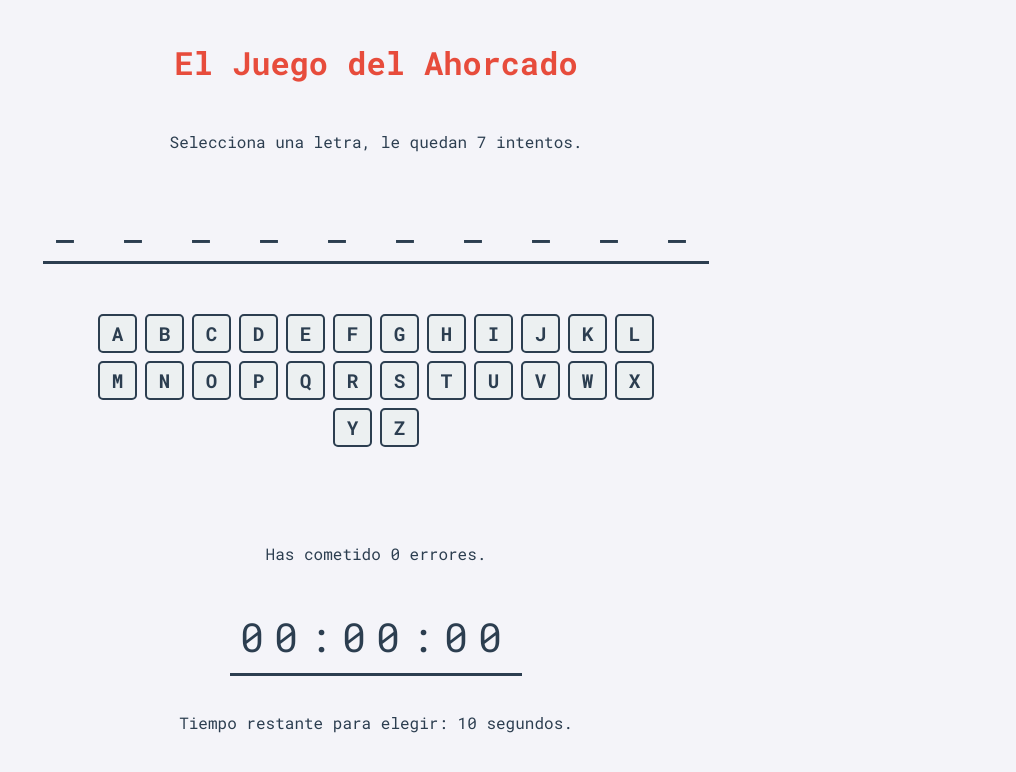
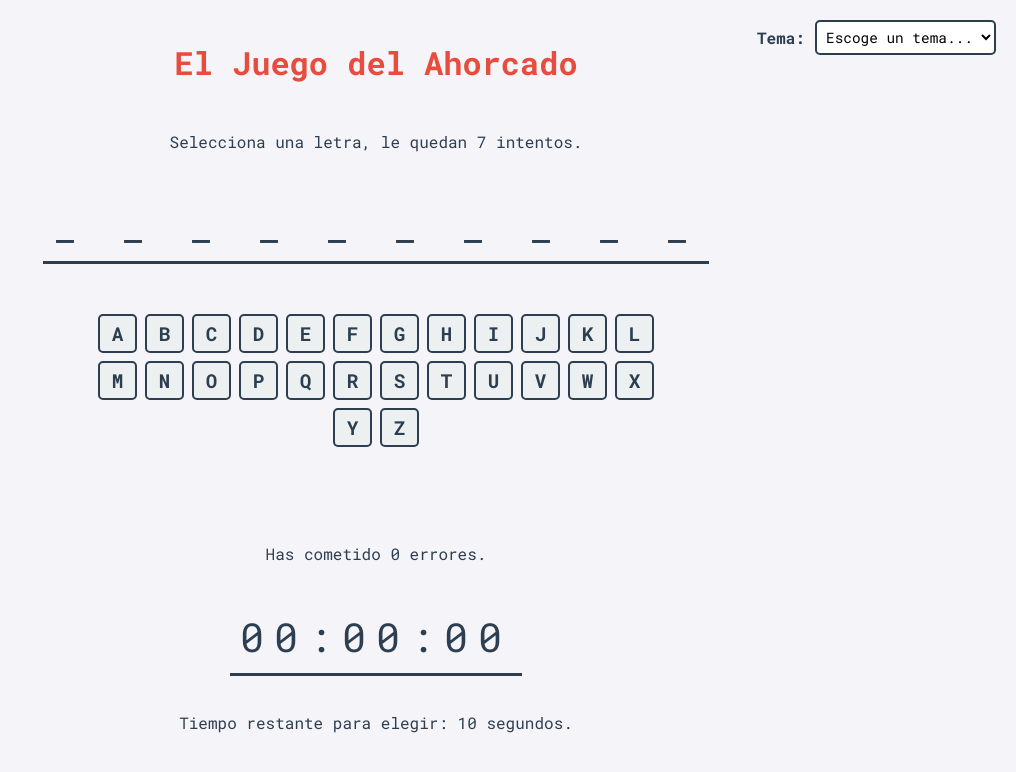
Before and after one commit to CFGSCojita/El-Juego-del-Ahorcado, a plain HTML site: page index.html in a window 1280 px wide. Shown: the whole page, without its empty margins (264-1280 px from the left). Drawn offline with Linux system fonts and the light colour scheme.

Commit message:
Crear el fichero de palabras y el contenedor.

```diff
--- a/index.html
+++ b/index.html
@@ -12,6 +12,14 @@
     <link rel="shortcut icon" href="img/ahorcado_favicon.webp" type="image/x-icon">
 </head>
 <body>
+
+    <!-- Selector de Tema -->
+    <div id="selector-tema-contenedor">
+        <label for="selector-tema">Tema:</label>
+        <select id="selector-tema">
+            <option value="" disabled selected>Escoge un tema...</option>
+        </select>
+    </div>
 
     <!-- Título del juego -->
     <h1>El Juego del Ahorcado</h1>
--- a/style.css
+++ b/style.css
@@ -100,3 +100,29 @@ h1 {
     color: #e74c3c;
     border: 2px solid #e74c3c;
 }
+
+/* Estilo para el contenedor del selector de tema */
+#selector-tema-contenedor {
+    position: absolute;
+    top: 20px;
+    right: 20px;
+    display: flex;
+    align-items: center;
+    gap: 10px;
+}
+
+/* Estilo para el selector de tema */
+#selector-tema {
+    padding: 5px;
+    font-size: 0.9em;
+    border: 2px solid #2c3e50;
+    border-radius: 5px;
+    background-color: white;
+    font-family: 'Roboto Mono', monospace;
+    cursor: pointer;
+}
+
+/* Estilo para la etiqueta del selector de tema */
+label[for="selector-tema"] {
+    font-weight: bold;
+}
```
Also changed, not shown: palabras.json (added, +16 -0 lines).
